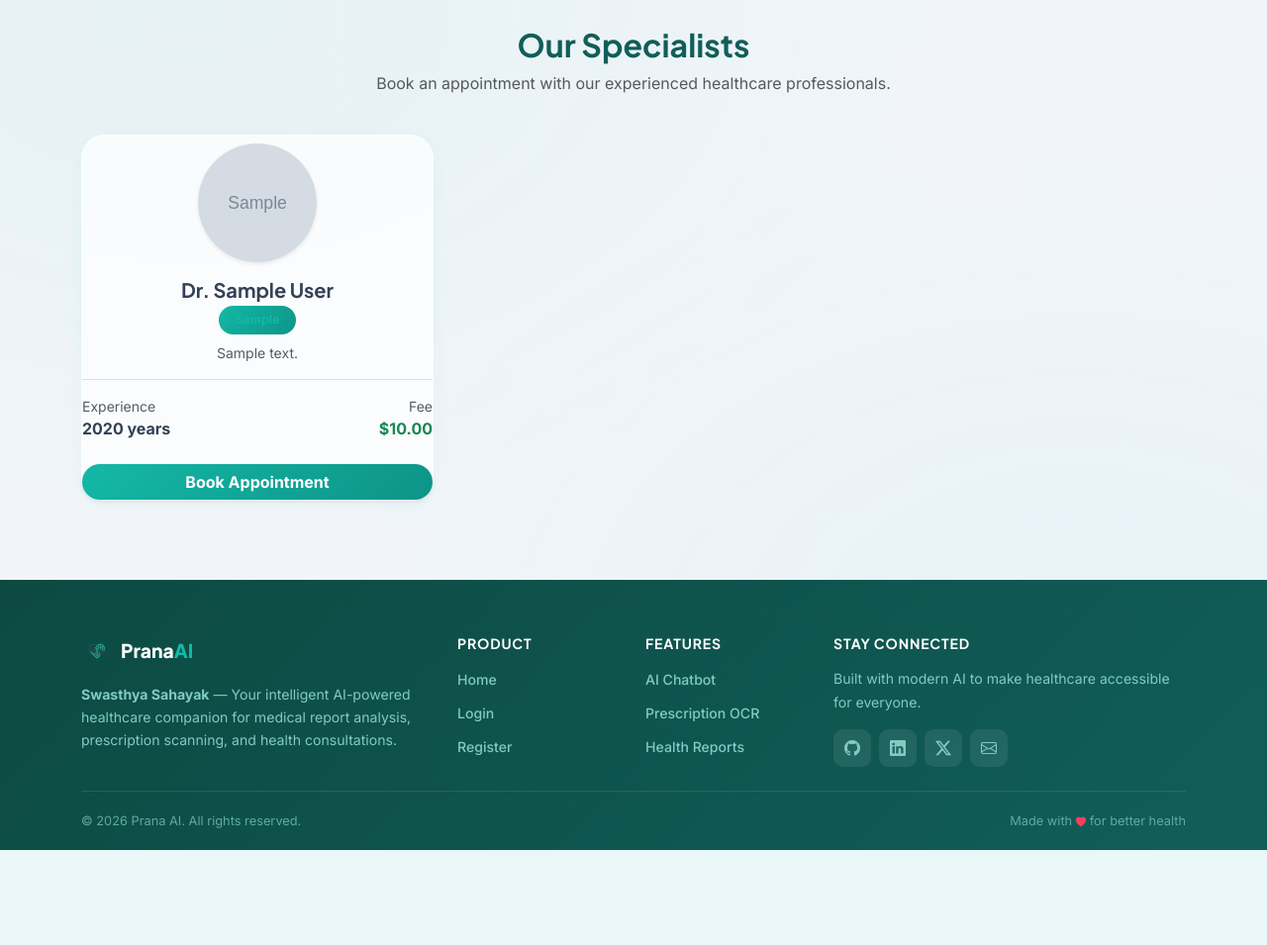
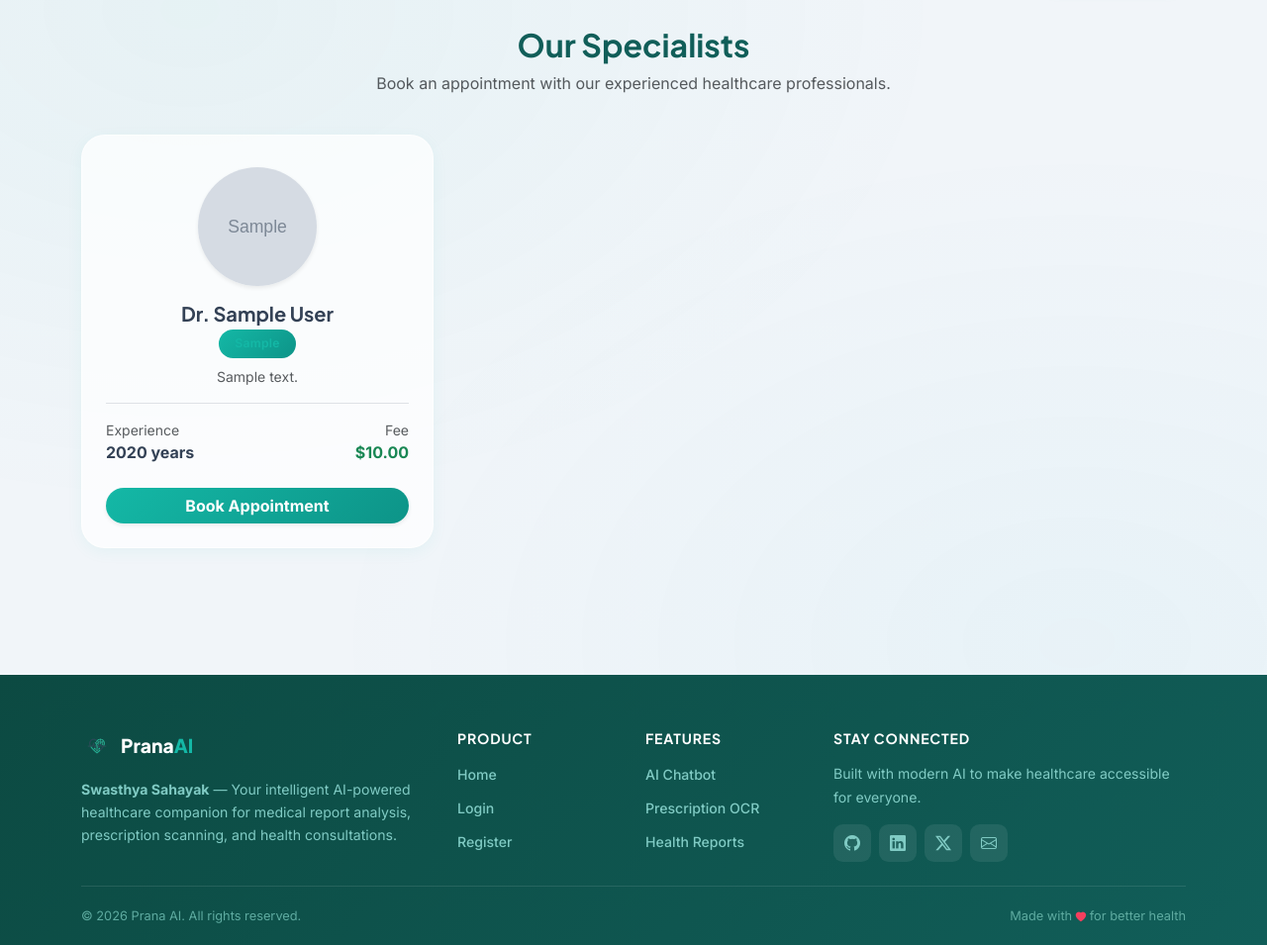
Before and after one commit to veereshawaralli/PranaAI, a Django app: page /appointments/doctors/ in a window 1280 px wide. Shown: the part 70-1025 px from the top of the page at 99% size. Before the commit the page ends 929 px from the top, so only its background shows below. Run offline with Django 5.2, Linux system fonts and the light colour scheme; tables that the repository leaves empty hold one stand-in row (values such as "Sample post"); grey boxes marked "Sample" are stand-in pictures.

Commit message:
fix: Adjust doctor list UI spacing

```diff
--- a/templates/appointments/doctor_list.html
+++ b/templates/appointments/doctor_list.html
@@ -10,10 +10,10 @@
     </div>
 </div>
 
-<div class="row g-4 animate-in" style="animation-delay: 0.1s;">
+<div class="row g-4 mb-5 pb-5 animate-in" style="animation-delay: 0.1s;">
     {% for doctor in doctors %}
     <div class="col-md-6 col-lg-4">
-        <div class="glass-card h-100 text-center transition-hover d-flex flex-column">
+        <div class="glass-card p-4 h-100 text-center transition-hover d-flex flex-column">
             <div class="mb-3 mt-2">
                 {% if doctor.image %}
                 <img src="{{ doctor.image.url }}" alt="{{ doctor.user.get_full_name }}" class="rounded-circle shadow-sm" style="width: 120px; height: 120px; object-fit: cover;">
```
